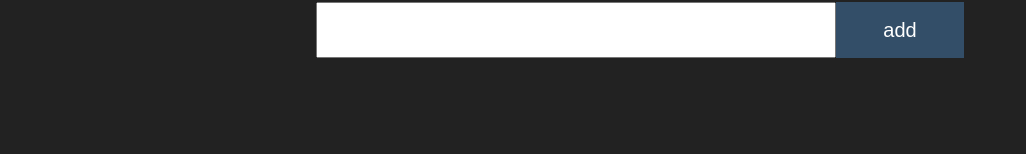
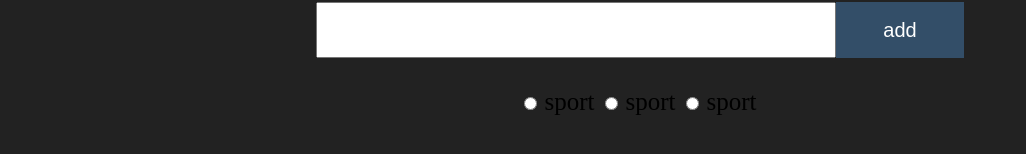
Before and after one commit to dawid-polak/todolistTypeScript, a website: page index.html in a window 1280 px wide. Shown: the part 176-330 px from the top of the page, without its empty margins (0-1026 px from the left). Drawn offline with Linux system fonts and the light colour scheme.

Commit message:
add categories html

```diff
--- a/index.html
+++ b/index.html
@@ -15,6 +15,20 @@
             <input type="text" id="main-input">
             <button id="main-btn">add</button>
         </div>
+        <div class="section-categories">
+            <div class="category">
+                <input type="radio" value="sport" id="radio-sport">
+                <label for="radio-sport">sport</label>
+            </div>
+            <div class="category">
+                <input type="radio" value="sport" id="radio-sport">
+                <label for="radio-sport">sport</label>
+            </div>
+            <div class="category">
+                <input type="radio" value="sport" id="radio-sport">
+                <label for="radio-sport">sport</label>
+            </div>
+        </div>
         <div class="section-bootom">
 
         </div>
--- /dev/null
+++ b/src/style/section-categories.scss
@@ -0,0 +1,14 @@
+.section-categories {
+    display: flex;
+    justify-content: center;
+    margin: 30px 0px 30px 0px;
+
+    .category {
+        display: flex;
+        font-size: 25px;
+
+        label {
+            margin: 0px 5px 0px 5px;
+        }
+    }
+}
--- a/src/style/style.scss
+++ b/src/style/style.scss
@@ -1,6 +1,7 @@
 @use 'variables';
 @use 'container';
 @use 'section-top';
+@use 'section-categories';
 
 body {
     margin: 0;
```
Also changed, not shown: src/style/style.css, 1 other file.
